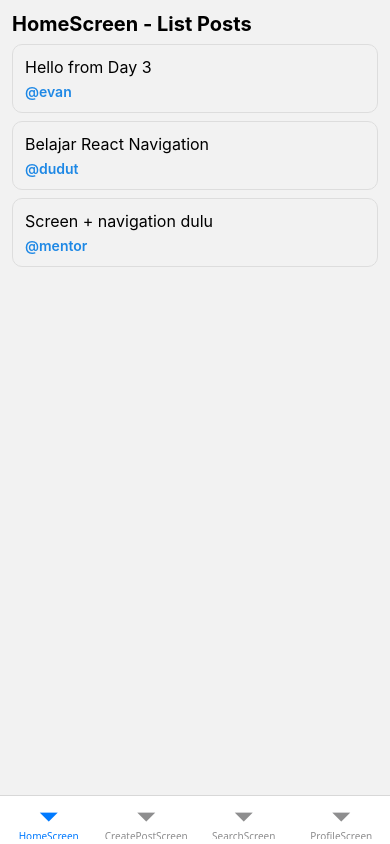
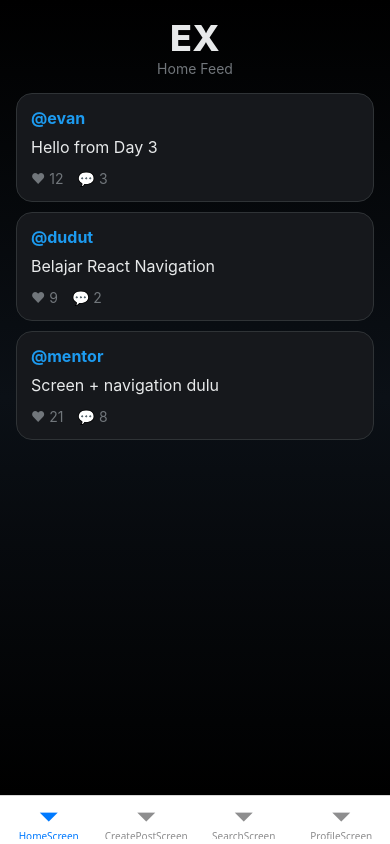
Before and after one commit to vincentiusevan/gc01-project, a React Native app in the folder app/: screen /HomeNavigator in a window 390 px wide. Built offline with nearby package versions, Linux system fonts and the light colour scheme.

Commit message:
styling HomeScreen

```diff
--- a/app/screens/HomeScreen.js
+++ b/app/screens/HomeScreen.js
@@ -1,10 +1,13 @@
 import { useNavigation } from '@react-navigation/native';
-import { View, Text, StyleSheet, FlatList, Pressable } from 'react-native';
+import { View, StyleSheet, FlatList, Pressable } from 'react-native';
+import { ScreenWrapper } from '../components/ScreenWrapper';
+import { AppText } from '../components/AppText';
+import { colors } from '../theme/colors';
 
 const dummyPosts = [
-  { id: '1', content: 'Hello from Day 3', username: 'evan' },
-  { id: '2', content: 'Belajar React Navigation', username: 'dudut' },
-  { id: '3', content: 'Screen + navigation dulu', username: 'mentor' },
+  { id: '1', content: 'Hello from Day 3', username: 'evan', likes: 12, comments: 3 },
+  { id: '2', content: 'Belajar React Navigation', username: 'dudut', likes: 9, comments: 2 },
+  { id: '3', content: 'Screen + navigation dulu', username: 'mentor', likes: 21, comments: 8 },
 ];
 
 export function HomeScreen() {
@@ -19,28 +22,79 @@ export function HomeScreen() {
   };
 
   return (
+    <ScreenWrapper>
       <View style={styles.container}>
-      <Text style={styles.title}>HomeScreen - List Posts</Text>
+        <AppText variant="title" style={styles.title}>
+          EX
+        </AppText>
+        <AppText variant="muted" style={styles.subtitle}>
+          Home Feed
+        </AppText>
+
         <FlatList
           data={dummyPosts}
           keyExtractor={(item) => item.id}
+          contentContainerStyle={styles.listContent}
+          showsVerticalScrollIndicator={false}
           renderItem={({ item }) => (
             <Pressable style={styles.card} onPress={() => handleOpenPostDetail(item)}>
-            <Text style={styles.content}>{item.content}</Text>
               <Pressable onPress={() => handleOpenUserDetail(item.username)}>
-              <Text style={styles.author}>@{item.username}</Text>
+                <AppText variant="body" style={styles.author}>
+                  @{item.username}
+                </AppText>
               </Pressable>
+
+              <AppText variant="body" style={styles.content}>
+                {item.content}
+              </AppText>
+
+              <View style={styles.metaRow}>
+                <AppText variant="muted">❤ {item.likes}</AppText>
+                <AppText variant="muted">💬 {item.comments}</AppText>
+              </View>
             </Pressable>
           )}
         />
       </View>
+    </ScreenWrapper>
   );
 }
 
 const styles = StyleSheet.create({
-  container: { flex: 1, padding: 12 },
-  title: { fontSize: 20, fontWeight: 'bold', marginBottom: 8 },
-  card: { borderWidth: 1, borderColor: '#ddd', borderRadius: 10, padding: 12, marginBottom: 8 },
-  content: { fontSize: 16, marginBottom: 6 },
-  author: { color: '#1e88e5', fontWeight: '600' },
+  container: {
+    flex: 1,
+  },
+  title: {
+    textAlign: 'center',
+    fontSize: 36,
+    marginTop: 8,
+  },
+  subtitle: {
+    textAlign: 'center',
+    marginBottom: 16,
+  },
+  listContent: {
+    paddingBottom: 14,
+  },
+  card: {
+    backgroundColor: colors.card,
+    borderWidth: 1,
+    borderColor: colors.border,
+    borderRadius: 16,
+    padding: 14,
+    marginBottom: 10,
+  },
+  author: {
+    color: colors.primary,
+    fontWeight: '700',
+    marginBottom: 8,
+  },
+  content: {
+    lineHeight: 22,
+    marginBottom: 12,
+  },
+  metaRow: {
+    flexDirection: 'row',
+    gap: 14,
+  },
 });
```
Lines whose indentation alone changed are shown as unchanged.
